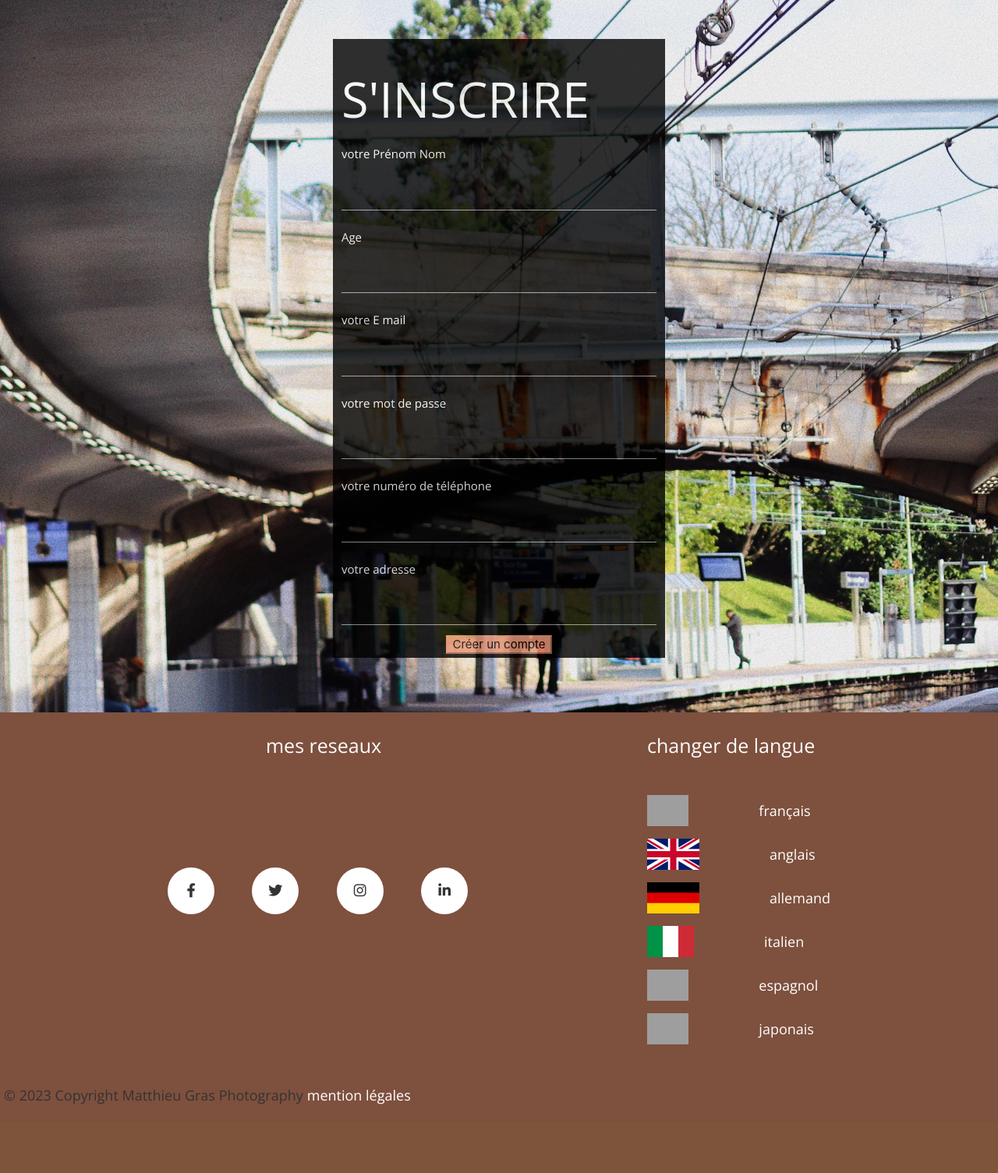
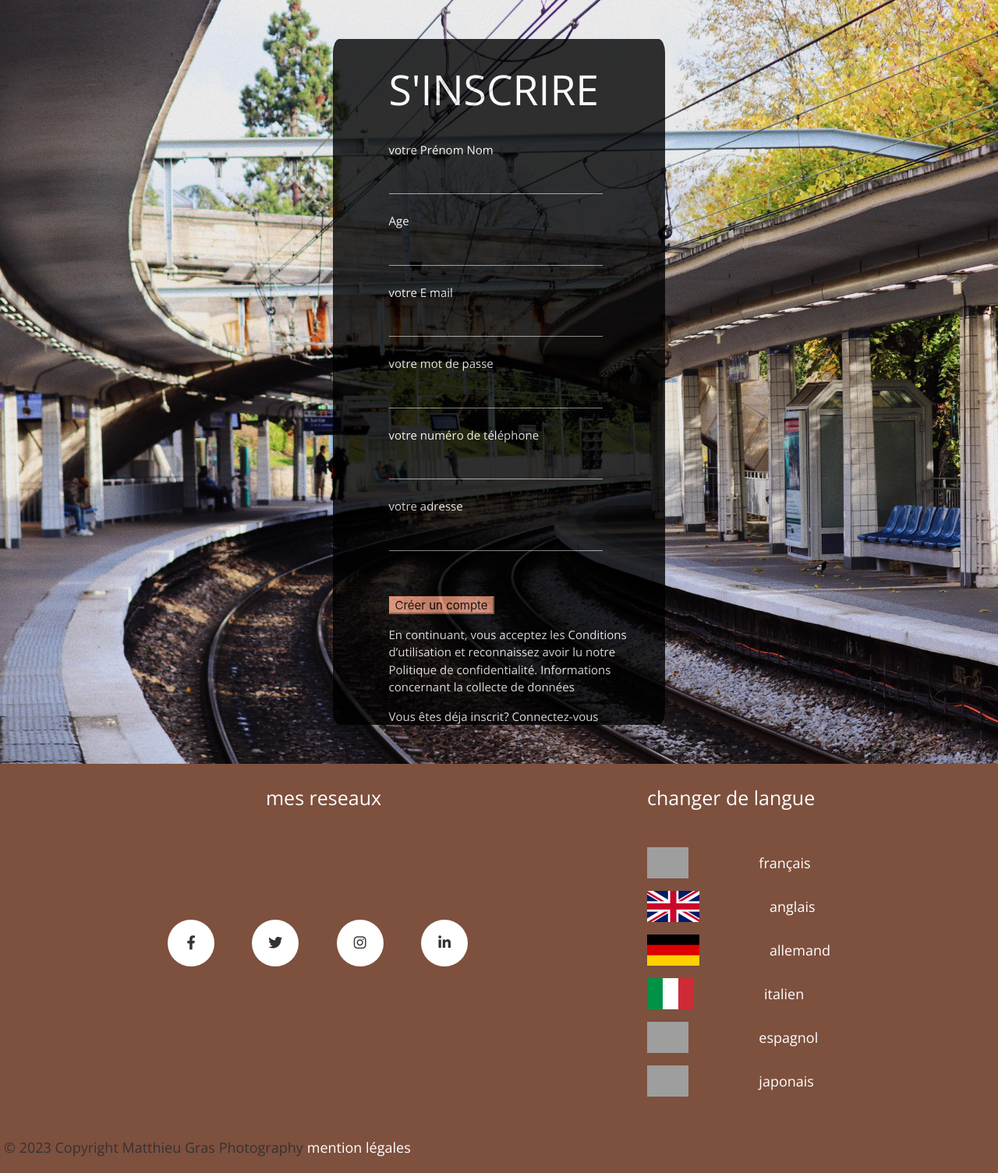
Before and after one commit to Rexignis40/MathieuGras, a PHP site: page /inscription.php in a window 1280 px wide. Shown: the part 150-1655 px from the top of the page at 78% size. Before the commit the page ends 1567 px from the top, so only its background shows below. Run offline with PHP 8.4, Linux system fonts and the light colour scheme; grey boxes are pictures that could not be loaded.

Commit message:
page connexions

```diff
--- a/site/css/style.css
+++ b/site/css/style.css
@@ -502,23 +502,23 @@ div.formulaire{
 }
 
 /*user*/
-div.connection, div.inscription{
+div.connection{
     background-color: var(--black);
     opacity: 80%;
     color: var(--white);
     margin: 50px;
     padding: 50px;
+    border-radius: 2%;
 
 }
-#use{
+div.use{
     background-image: url(../img/rail.jpg);
     background-size: cover;
     background-repeat: no-repeat;
+    margin-bottom: 0;
 }
 div.count{
-    display: flex;
-    justify-content: center;
-    margin: 5px;
+    margin-top:50px
 }
 div form input.butonuser{
     background-color: var(--salmon);
@@ -526,13 +526,20 @@ div form input.butonuser{
 }
 div.connection a{
     color: var(--white);
-    font-size: 20px;
-    margin: 15px;
 }
 div.connection a:hover{
     color: var(--salmon);
 }
 div.test{
     display: flex;
-
+    margin-left: 15%;
 }
+div.test p{
+    margin-bottom: 0;
+}
+div.conditions{
+    margin-left: 15%;
+}
+div.test form{
+    width: 80%;
+}
--- a/site/inscription.php
+++ b/site/inscription.php
@@ -4,27 +4,35 @@
 <head>
 <?php include('./components/head.html')?>
 </head>
-<body id="use">
+<body>
 <?php include('./components/header.html')?>
 
-    <div class="row">
-        <div class="col l4 offset-l4 inscription">
-            <h1>S'INSCRIRE</h1>
+<div class="use row">
+        <div class="connection col l4 offset-l4 ">
+            <div class="test">
+                <h2>S'INSCRIRE</h2>
+            </div>
+            <div class="test">
                 <form method="post" action="php/logup.php">
                     <p>votre Prénom Nom</p>
-                <input type='text' name='name' />
+                    <input class="white-text" type='text' name='name' />
                     <p>Age</p>
-                <input type='number' name='age' />
+                    <input class="white-text" type='number' name='age' />
                     <p>votre E mail</p>
-                <input type='email' name='email'/>
+                    <input class="white-text" type='email' name='email'/>
                     <p>votre mot de passe</p>
-                <input type='password' name='password' />
+                    <input class="white-text" type='password' name='password' />
                     <p>votre numéro de téléphone</p>
-                <input type='tel' name='num' />
+                    <input class="white-text" type='tel' name='num' />
                     <p>votre adresse</p>
-                <input type='text' name='adresse' />
+                    <input class="white-text" type='text' name='adresse' />
                     <div class="count"><input class="butonuser" type='submit' value='Créer un compte' /></div>
                 </form>
+            </div>
+            <div class="conditions">
+                <p>En continuant, vous acceptez les Conditions d’utilisation et reconnaissez avoir lu notre Politique de confidentialité. Informations concernant la collecte de données</p>
+                <a href="user.php">Vous êtes déja inscrit? Connectez-vous</a>
+            </div>
         </div>
 </div>
     <?php include('./components/footer.html')?>
```
Also changed, not shown: site/user.php (+10 -4 lines). Lines whose indentation alone changed are shown as unchanged.
